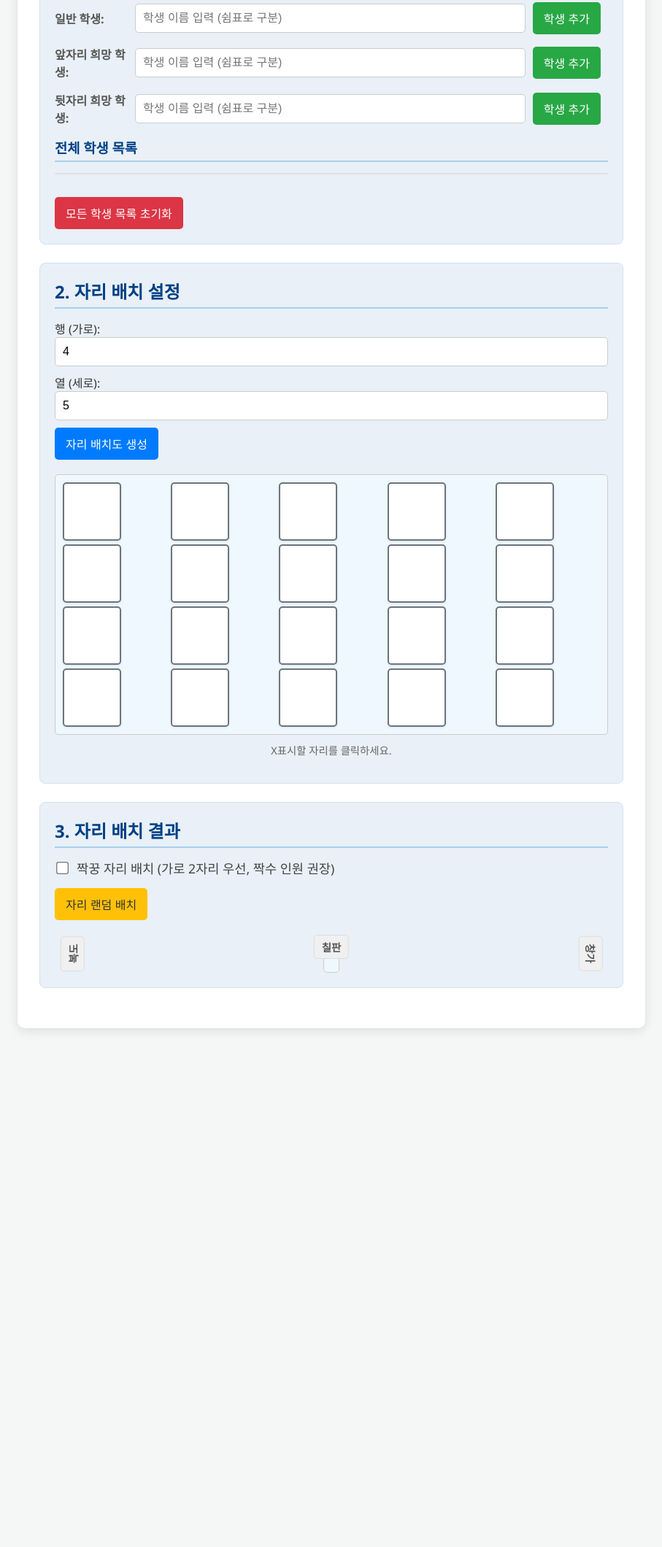
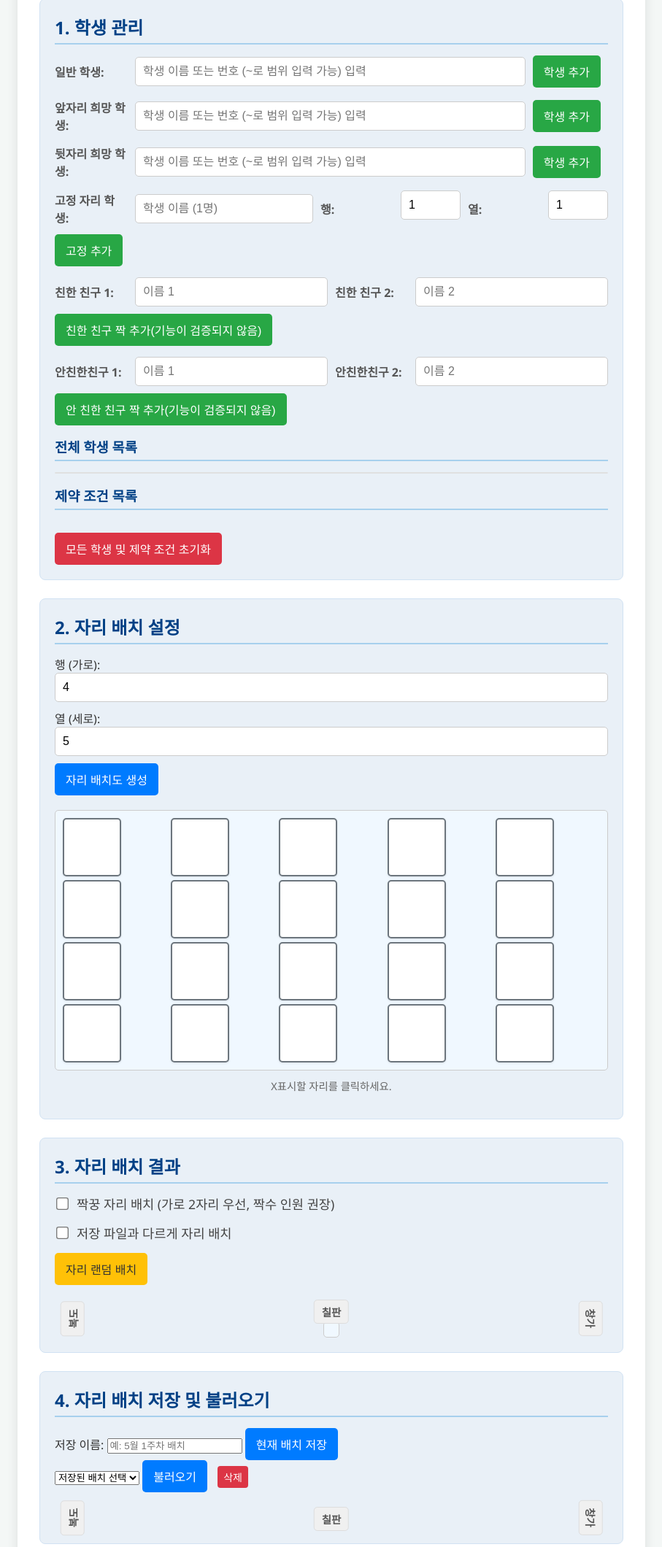
Before and after one commit to skyty0802/daewon-shhiitt, a plain HTML site: page index.html in a window 1280 px wide. Shown: the part 222-2342 px from the top of the page at 73% size, without its empty margins (186-1093 px from the left). Before the commit the page ends 1651 px from the top, so only its background shows below. Drawn offline with Linux system fonts and the light colour scheme.

Commit message:
Update index.html

```diff
--- a/index.html
+++ b/index.html
@@ -3,34 +3,59 @@
 <head>
     <meta charset="UTF-8">
     <meta name="viewport" content="width=device-width, initial-scale=1.0">
-    <title>랜덤 자리 배치 프로그램 (고급)</title>
+    <title>랜덤 자리 배치 프로그램 beta</title>
     <link rel="stylesheet" href="style.css">
 </head>
 <body>
     <div class="container">
-        <h1>랜덤 자리 배치 프로그램</h1>
-
+        <h1>랜덤 자리 배치 프로그램 beta</h1>
+        <h1>developed by kangty</h1>
         <div class="section">
             <h2>1. 학생 관리</h2>
             <div class="student-input-group">
                 <label for="regularStudentNameInput">일반 학생:</label>
-                <input type="text" id="regularStudentNameInput" placeholder="학생 이름 입력 (쉼표로 구분)">
+                <input type="text" id="regularStudentNameInput" placeholder="학생 이름 또는 번호 (~로 범위 입력 가능) 입력">
                 <button id="addRegularStudentBtn">학생 추가</button>
             </div>
             <div class="student-input-group">
                 <label for="frontRowStudentNameInput">앞자리 희망 학생:</label>
-                <input type="text" id="frontRowStudentNameInput" placeholder="학생 이름 입력 (쉼표로 구분)">
+                <input type="text" id="frontRowStudentNameInput" placeholder="학생 이름 또는 번호 (~로 범위 입력 가능) 입력">
                 <button id="addFrontRowStudentBtn">학생 추가</button>
             </div>
             <div class="student-input-group">
                 <label for="backRowStudentNameInput">뒷자리 희망 학생:</label>
-                <input type="text" id="backRowStudentNameInput" placeholder="학생 이름 입력 (쉼표로 구분)">
+                <input type="text" id="backRowStudentNameInput" placeholder="학생 이름 또는 번호 (~로 범위 입력 가능) 입력">
                 <button id="addBackRowStudentBtn">학생 추가</button>
+            </div>
+            <div class="student-input-group">
+                <label for="fixedSeatStudentNameInput">고정 자리 학생:</label>
+                <input type="text" id="fixedSeatStudentNameInput" placeholder="학생 이름 (1명)">
+                <label for="fixedSeatRow">행:</label>
+                <input type="number" id="fixedSeatRow" value="1" min="1" style="width: 60px;">
+                <label for="fixedSeatCol">열:</label>
+                <input type="number" id="fixedSeatCol" value="1" min="1" style="width: 60px;">
+                <button id="addFixedSeatStudentBtn">고정 추가</button>
+            </div>
+            <div class="student-input-group">
+                <label for="buddy1Input">친한 친구 1:</label>
+                <input type="text" id="buddy1Input" placeholder="이름 1">
+                <label for="buddy2Input">친한 친구 2:</label>
+                <input type="text" id="buddy2Input" placeholder="이름 2">
+                <button id="addBuddyPairBtn" class="small-btn">친한 친구 짝 추가(기능이 검증되지 않음)</button>
+            </div>
+            <div class="student-input-group">
+                <label for="enemy1Input">안친한친구 1:</label>
+                <input type="text" id="enemy1Input" placeholder="이름 1">
+                <label for="enemy2Input">안친한친구 2:</label>
+                <input type="text" id="enemy2Input" placeholder="이름 2">
+                <button id="addEnemyPairBtn" class="small-btn">안 친한 친구 짝 추가(기능이 검증되지 않음)</button>
             </div>
 
             <h3>전체 학생 목록</h3>
             <ul id="studentList"></ul>
-            <button id="clearAllStudentsBtn">모든 학생 목록 초기화</button>
+            <h3>제약 조건 목록</h3>
+            <ul id="constraintList"></ul>
+            <button id="clearAllStudentsBtn">모든 학생 및 제약 조건 초기화</button>
         </div>
 
         <div class="section">
@@ -50,6 +75,10 @@
                 <input type="checkbox" id="enablePairing">
                 <label for="enablePairing">짝꿍 자리 배치 (가로 2자리 우선, 짝수 인원 권장)</label>
             </div>
+            <div class="checkbox-group">
+                <input type="checkbox" id="ensureDifferentArrangement">
+                <label for="ensureDifferentArrangement">저장 파일과 다르게 자리 배치</label>
+            </div>
             <button id="shuffleBtn">자리 랜덤 배치</button>
             <div class="desk-map-wrapper">
                 <div class="label board-label">칠판</div>
@@ -58,6 +87,26 @@
                 <div class="label window-label">창가</div>
             </div>
         </div>
+
+        <div class="section">
+            <h2>4. 자리 배치 저장 및 불러오기</h2>
+            <div class="save-input-group">
+                <label for="arrangementNameInput">저장 이름:</label>
+                <input type="text" id="arrangementNameInput" placeholder="예: 5월 1주차 배치">
+                <button id="saveCurrentArrangementBtn">현재 배치 저장</button>
+            </div>
+            <select id="savedArrangementSelect">
+                <option value="">저장된 배치 선택</option>
+            </select>
+            <button id="loadSavedArrangementBtn">불러오기</button>
+            <button id="deleteSavedArrangementBtn" class="delete-btn">삭제</button>
+            <div id="savedArrangementMapContainer" class="desk-map-wrapper">
+                <div class="label board-label">칠판</div>
+                <div class="label aisle-label">복도</div>
+                <div id="loadedSavedMap"></div>
+                <div class="label window-label">창가</div>
+            </div>
+        </div>
     </div>
 
     <script src="script.js"></script>
```
